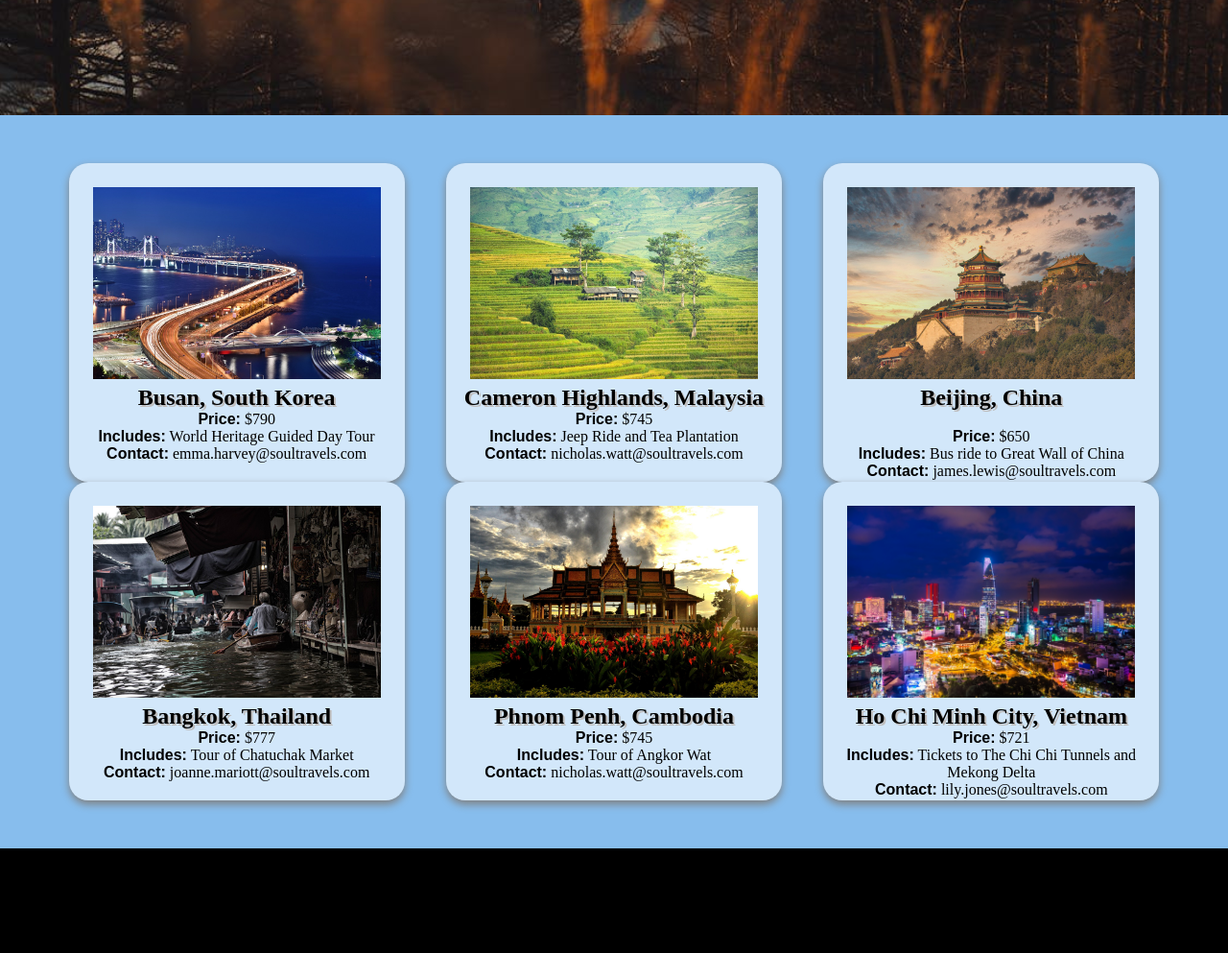
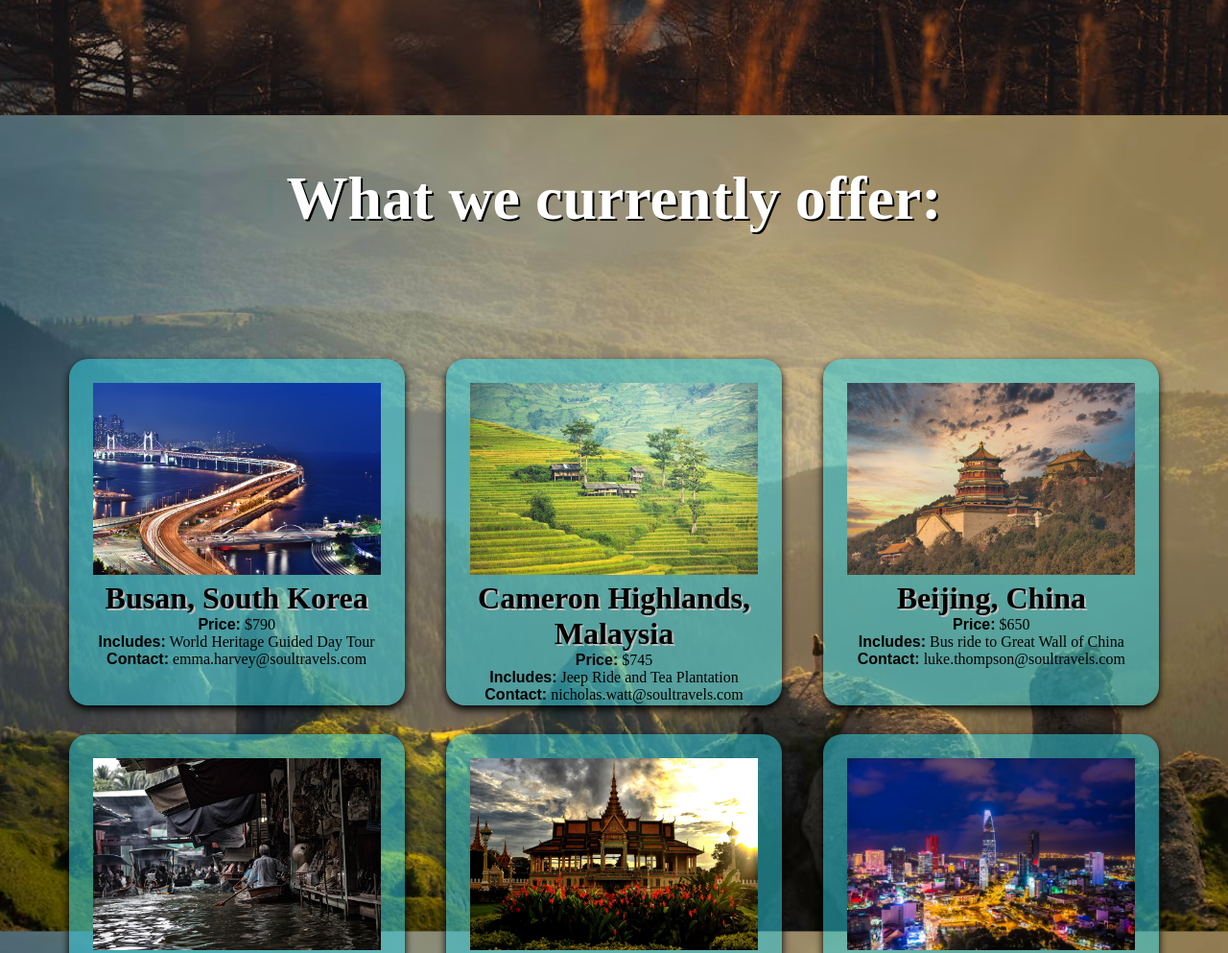
Before and after one commit to hannahmohdrawi/Soul-Travel, a plain HTML site: page deals/deals.html in a window 1280 px wide. Shown: the part 680-1673 px from the top of the page at 96% size. Before the commit the page ends 1564 px from the top, so only its background shows below. Drawn offline with Linux system fonts and the light colour scheme; a web font is replaced by a local one.

Commit message:
css style changed to deal.css, deal.css completed. Moving onto contact.html and contact.css

```diff
--- a/about/about.html
+++ b/about/about.html
@@ -65,7 +65,7 @@
 
     </main>
 
-    <script src="index.js"></script>
+    <script src="../index/index.js"></script>
 
 </body>
 </html>
--- a/deals/deals.css
+++ b/deals/deals.css
@@ -17,15 +17,31 @@ section.main-text{
 
 /*Stops here */
 
+.customer-info{
+    background-image: url(../images/background/romania.avif);
+    background-repeat: no-repeat;
+    background-attachment: fixed;
+    background-size: cover;
+}
 
 .package-details{
-    background-color: rgb(135, 189, 237);
+
+    /*background-color: hsl(208, 74%, 73%, 0.2);*/
     display: flex;
     justify-content: space-around;
     flex-wrap: wrap;
     flex-direction: row;
     padding: 50px;
 
+}
+
+.customer-info h2{
+    text-align:center;
+    font-size: 4rem;
+    font-family: Rubik;
+    padding: 50px;
+    color: white;
+    text-shadow: 2px 2px black;
 }
 
 /*
@@ -41,15 +57,16 @@ section.main-text{
 .card img{
     height: 200px;
     width: 300px;
-    margin: 25px 25px 0px 25px;;
+    margin: 25px 25px 0px 25px;
 
 }
 
-.card h2{
+.card .container h3{
     text-shadow: 2px 2px rgb(191, 190, 190);
+    font-size: 2rem;
 }
 
-.card h2, p{
+.card h3, p{
     text-align:center;
     font-family: 'Rubik';
 }
@@ -57,12 +74,13 @@ section.main-text{
 
 
 .card{
-    box-shadow: 0 4px 8px 0 rgb(128, 128, 128);
+    box-shadow: 0 4px 8px 0 rgb(0, 0, 0);
     border-radius: 20px;
     transition: ease-in 0.3s;
-    height: auto;
+    height: 400;
     width: 350px;
-    background-color: rgb(210, 231, 250);
+    background-color: hsla(186, 80%, 55%, 0.5);
+    margin-top: 30px;
 }
 
 .card:hover{
--- a/deals/deals.html
+++ b/deals/deals.html
@@ -46,11 +46,13 @@
             <button class="hideMe">Click Me</button>
         </section>
 
+        <section class="customer-info">
+            <h2 id="offers">What we currently offer:</h2>
             <div class="package-details">
                 <div class="card">
                     <img src="../images/locations/busan.jpg" alt="Busan, South Korea">
                     <div class="container">
-                    <h2>Busan, South Korea</h2>
+                        <h3>Busan, South Korea</h3>
                         <p>
                             <strong>Price:</strong> $790<br>
                             <strong>Includes:</strong> World Heritage Guided Day Tour <br>
@@ -62,7 +64,7 @@
                 <div class="card">
                     <img src="../images/locations/malaysia.jpg" alt="Cameron Islands, Malaysia">
                     <div class="container">
-                    <h2>Cameron Highlands, Malaysia</h2>
+                        <h3>Cameron Highlands, Malaysia</h3>
                         <p>
                             <strong>Price:</strong> $745 <br>
                             <strong>Includes:</strong> Jeep Ride and Tea Plantation <br>
@@ -74,11 +76,11 @@
                 <div class="card">
                     <img src="../images/locations/beijing.jpg" alt="Beijing, China">
                     <div class="container">
-                    <h2>Beijing, China</h2> <br>
+                        <h3>Beijing, China</h3>
                         <p>
                             <strong>Price:</strong> $650 <br>
                             <strong>Includes:</strong> Bus ride to Great Wall of China <br>
-                        <strong>Contact:</strong> james.lewis@soultravels.com
+                            <strong>Contact:</strong> luke.thompson@soultravels.com
                         </p>
                     </div>
                 </div>
@@ -86,7 +88,7 @@
                 <div class="card">
                     <img src="../images/locations/bangkok.jpg" alt="Bangkok, Thailand">
                     <div class="container">
-                    <h2>Bangkok, Thailand</h2>
+                        <h3>Bangkok, Thailand</h3>
                         <p>
                             <strong>Price:</strong> $777 <br>
                             <strong>Includes:</strong> Tour of Chatuchak Market<br>
@@ -99,11 +101,11 @@
                 <div class="card">
                     <img src="../images/locations/cambodia.jpg" alt="Phnom Penh, Cambodia">
                     <div class="container">
-                    <h2>Phnom Penh, Cambodia</h2>
+                        <h3>Phnom Penh, Cambodia</h3>
                         <p>
                             <strong>Price:</strong> $745 <br>
                             <strong>Includes:</strong> Tour of Angkor Wat <br>
-                        <strong>Contact:</strong> nicholas.watt@soultravels.com
+                            <strong>Contact:</strong> peter.mensah@soultravels.com
                         </p>
                     </div>
                 </div>
@@ -111,16 +113,18 @@
                 <div class="card">
                     <img src="../images/locations/vietnam.jpg" alt="Ho Chi Minh City, Vietnam">
                     <div class="container">
-                    <h2>Ho Chi Minh City, Vietnam</h2>
+                        <h3>Ho Chi Minh City, Vietnam</h3>
                         <p>
                             <strong>Price:</strong> $721 <br>
                             <strong>Includes:</strong> Tickets to The Chi Chi Tunnels and Mekong Delta <br>
-                        <strong>Contact:</strong> lily.jones@soultravels.com
+                            <strong>Contact:</strong> cecilia.leroux@soultravels.com
                         </p>
                     </div>
                 </div>
 
             </div>
+
+        </section>
 
     </main>
 
```
Also changed, not shown: contact/contact.css (+21 -6 lines), contact/contact.html (+9 -8 lines), images/background/romania.avif (added), 1 other file. Lines whose indentation alone changed are shown as unchanged.
